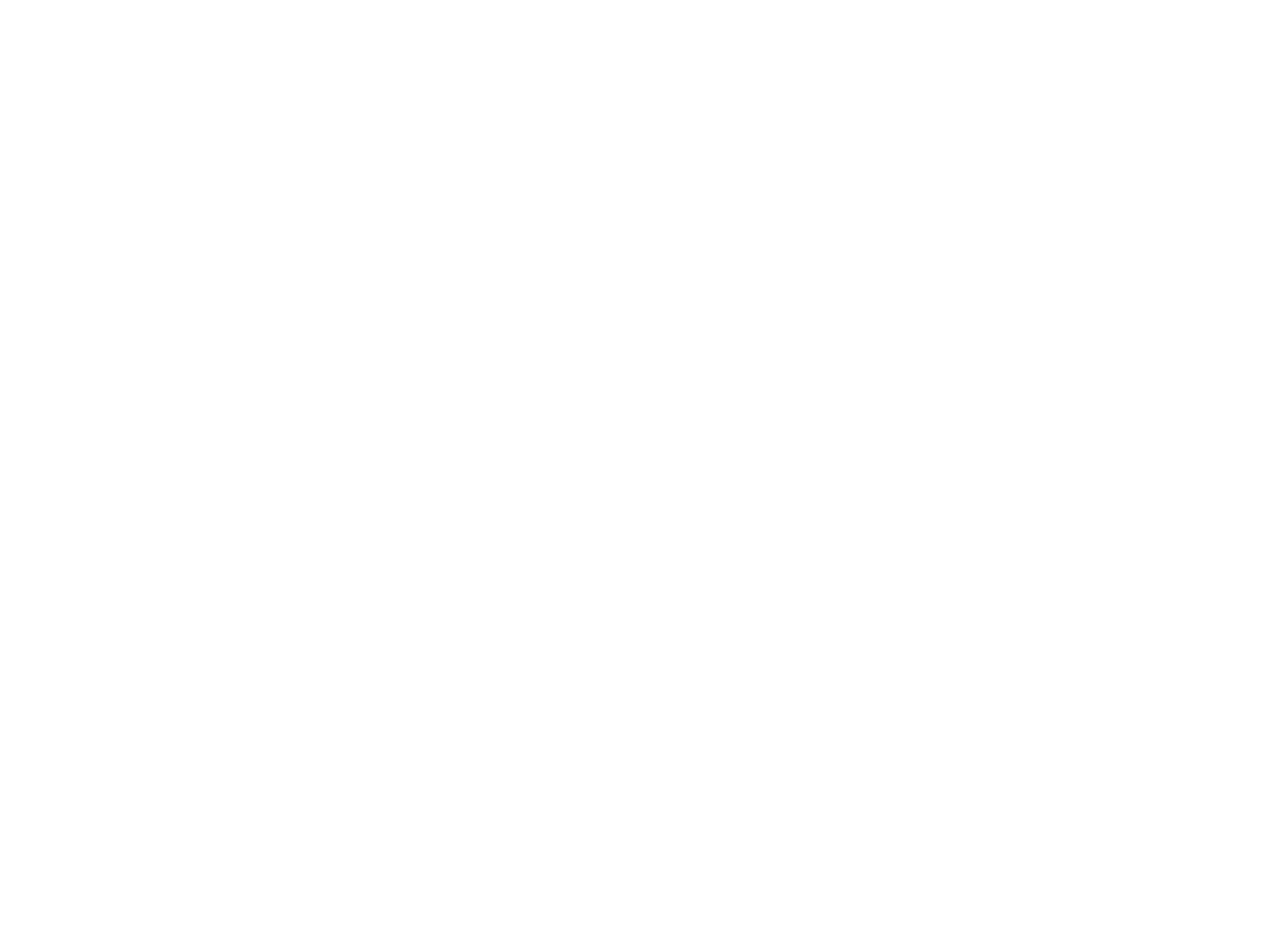
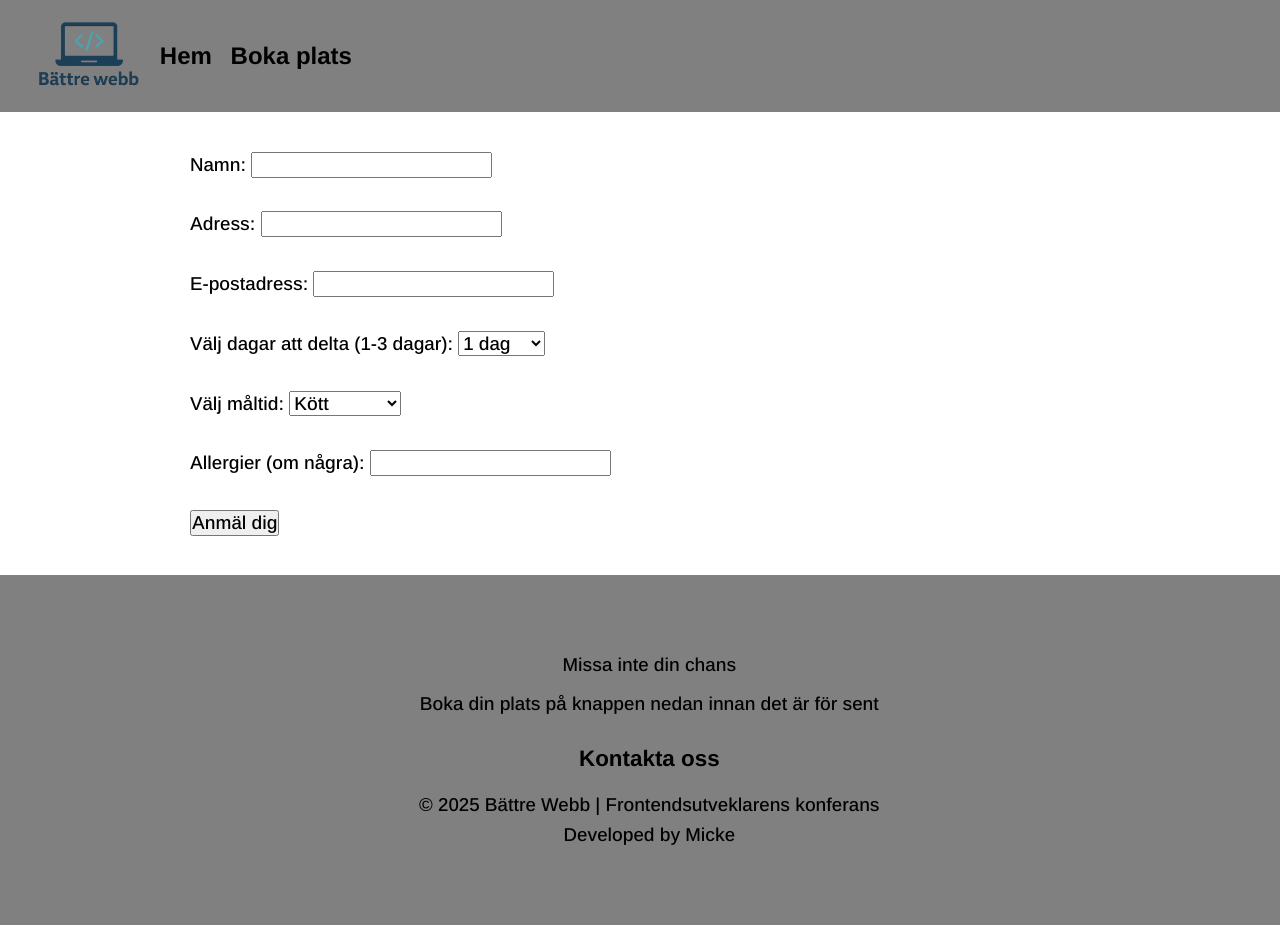
Before and after one commit to strawbeard88/project1htmlccsshandels, a plain HTML site: page contact.html in a window 1280 px wide. Before the commit the page ends 800 px from the top, so only its background shows below. Drawn offline with nearby package versions, Linux system fonts and the light colour scheme; a web font is replaced by a local one.

Commit message:
Added contact form for booking tickets. And some minor changes in other code

```diff
--- a/assets/css/header.css
+++ b/assets/css/header.css
@@ -28,7 +28,7 @@
   font-weight: bold;
   color: var(--textlight);
   text-decoration: none;
-  height: 70px;
+  height: 70px
 }
 
 .menu-toggle {
@@ -46,6 +46,14 @@
 @media (max-width: 768px) {
   .nav {
     display: none;
+    flex-direction: column;
+    /* background: var(--accentdark); */
+    /* position: absolute; */
+    /* top: 70px; */
+    /* right: 0; */
+    /* width: 200px; */
+    /* padding: 1rem; */
+    /* z-index: 3; */
   }
 
   .menu-toggle:checked + .menu-icon + .nav {
--- a/contact.html
+++ b/contact.html
@@ -0,0 +1,46 @@
+<!DOCTYPE html>
+<html lang="en">
+<head>
+    <meta charset="UTF-8">
+    <meta name="viewport" content="width=device-width, initial-scale=1.0">
+    <title>Document</title>
+    <script src="assets/js/include.js" defer></script>
+</head>
+<body>
+    <header id="header-placeholder"></header>
+    <main>
+
+    <form>
+        <label for="name">Namn:</label>
+        <input type="text" id="name" name="name" required><br><br>
+
+        <label for="address">Adress:</label>
+        <input type="text" id="address" name="address" required><br><br>
+
+        <label for="email">E-postadress:</label>
+        <input type="email" id="email" name="email" required><br><br>
+
+        <label for="days">Välj dagar att delta (1-3 dagar):</label>
+        <select id="days" name="days" required>
+            <option value="1">1 dag</option>
+            <option value="2">2 dagar</option>
+            <option value="3">3 dagar</option>
+        </select><br><br>
+
+        <label for="meal">Välj måltid:</label>
+        <select id="meal" name="meal" required>
+            <option value="meat">Kött</option>
+            <option value="fish">Fisk</option>
+            <option value="vegetarian">Vegetarisk</option>
+        </select><br><br>
+
+        <label for="allergies">Allergier (om några):</label>
+        <input type="text" id="allergies" name="allergies"><br><br>
+
+        <button type="submit" value="Anmäl dig">Anmäl dig</button>
+    </form>
+
+    </main>
+    <footer id="footer-placeholder"></footer>
+</body>
+</html>
--- a/header.html
+++ b/header.html
@@ -20,7 +20,7 @@
             </a>
           </div>
 
-          <input type="checkbox" class="menu-toggle">
+          <input type="checkbox" id="menu-toggle" class="menu-toggle">
           <label for="menu-toggle" class="menu-icon">
               <i class="fa fa-bars"></i>
           </label>
@@ -29,7 +29,7 @@
             <a href="index.html">Hem</a>
             <!-- <a href="product.html">Produkter</a> -->
             <!-- <a href="about.html">Om oss</a> -->
-            <!-- <a href="contact.html">Kontakt</a> -->
+            <a href="contact.html">Boka plats</a>
           </nav>
           </div>
         </header>
```
Also changed, not shown: index.html (+2 -7 lines).
